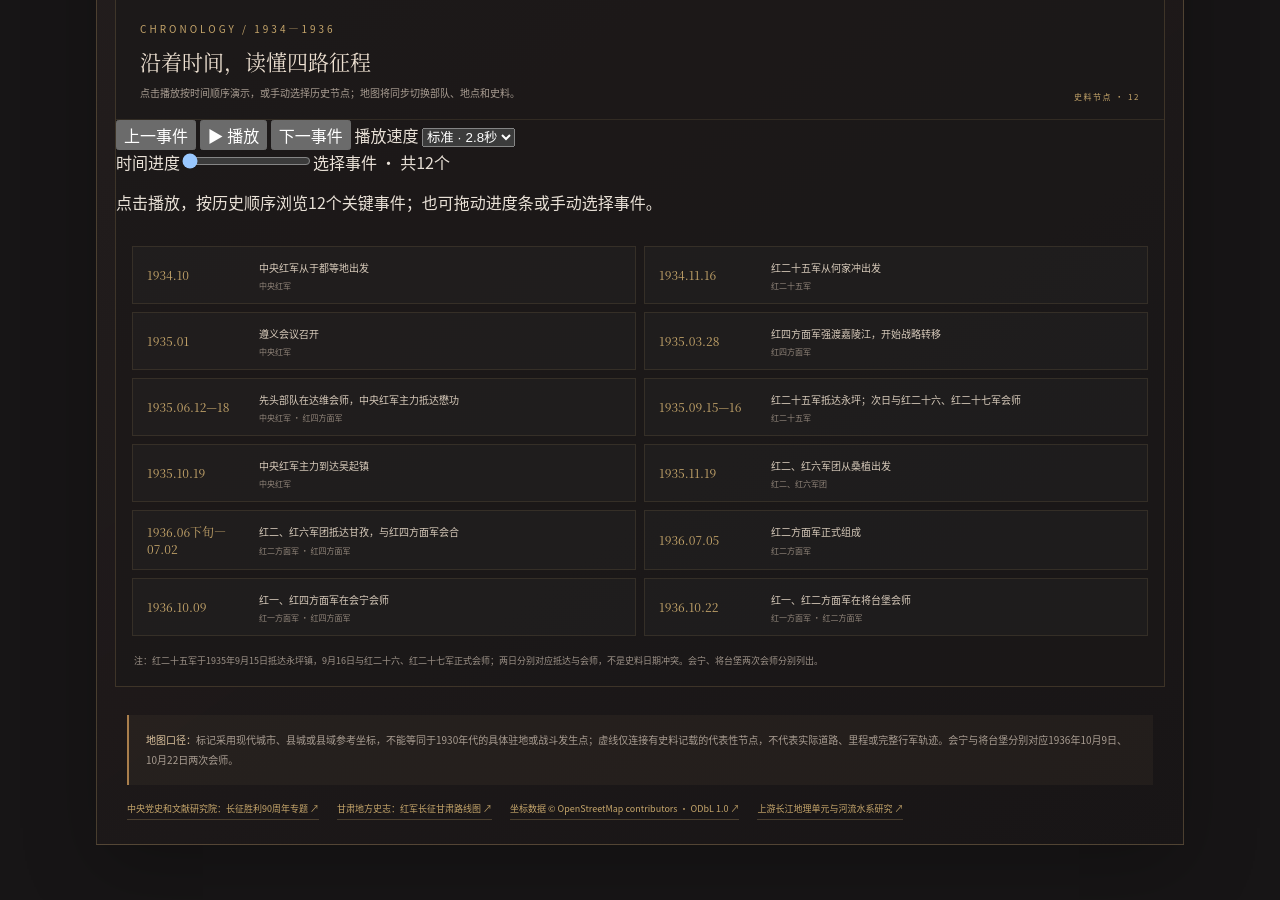
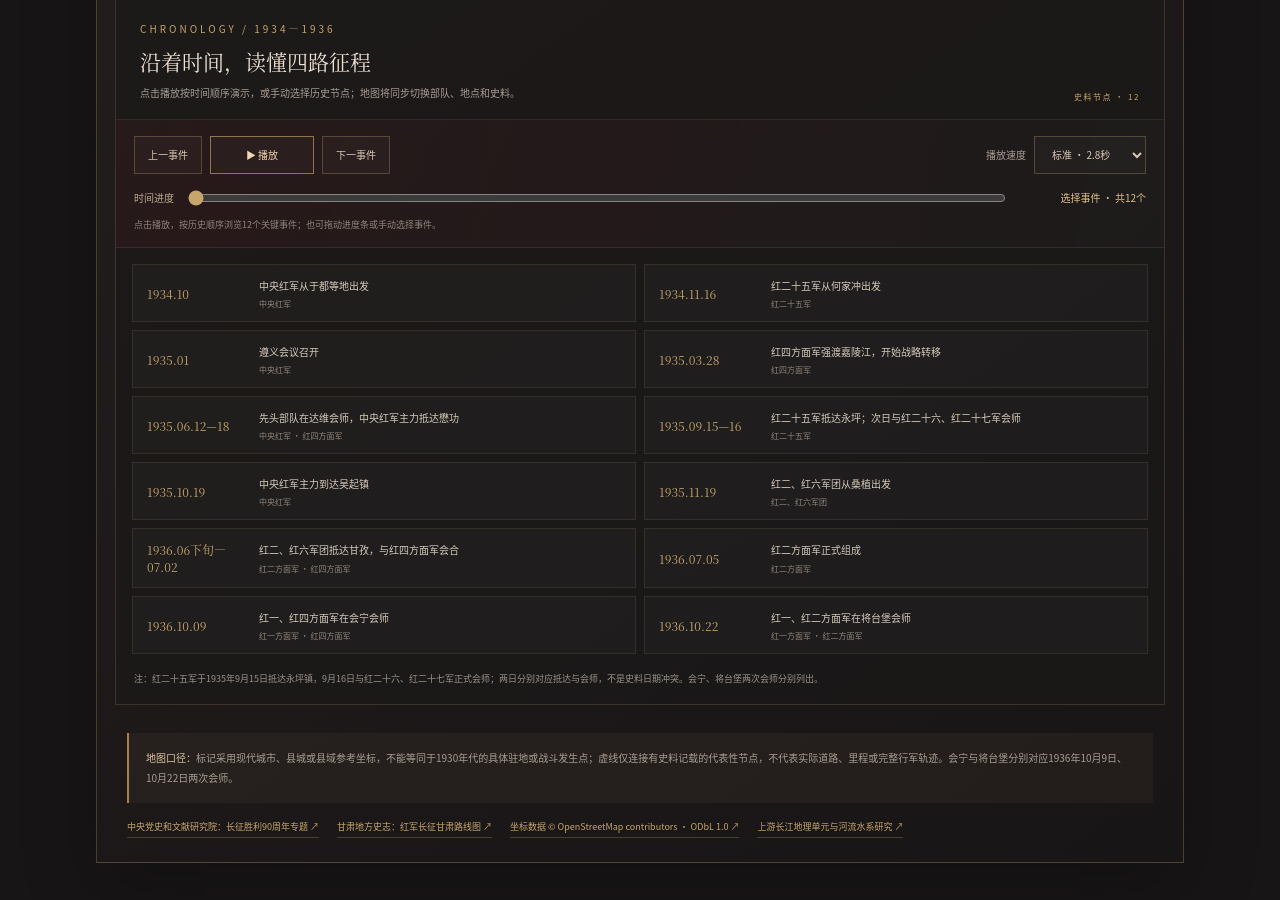
Before and after one commit to sean-xia0/digital-long-march, a plain HTML site: page routes.html in a window 1280 px wide. Shown: the part 2320-3220 px from the top of the page. Drawn offline with Linux system fonts and the light colour scheme.

Commit message:
Style historical route playback controls

```diff
--- a/css/pages.css
+++ b/css/pages.css
@@ -210,3 +210,21 @@
 
 /* V13.3 expanded mobile map marker hit target */
 .geo-place-hit{fill:transparent;pointer-events:all;cursor:pointer}
+
+
+/* V14 historical route playback controls */
+.geo-playback{padding:16px 18px 14px;border-bottom:1px solid rgba(198,166,107,.13);background:linear-gradient(100deg,rgba(116,28,36,.13),rgba(255,255,255,.012))}
+.geo-playback-actions{display:flex;align-items:center;flex-wrap:wrap;gap:8px}
+.geo-playback-actions button,.geo-playback-actions select{min-height:38px;border:1px solid rgba(198,166,107,.3);background:rgba(255,255,255,.025);color:#d8c8b3;padding:8px 13px;font:500 10px var(--sans);cursor:pointer}
+.geo-playback-actions button:hover,.geo-playback-actions button[aria-pressed="true"]{border-color:#c6a66b;background:rgba(198,166,107,.14);color:#f0d8b0}
+.geo-playback-actions #geoPlaybackPlay{min-width:104px;border-color:rgba(198,166,107,.65);color:#f0d8b0}
+.geo-playback-actions label{margin-left:auto;color:#a99d92;font-size:10px}
+.geo-playback-actions select{min-width:112px}
+.geo-playback-progress{display:grid;grid-template-columns:auto minmax(80px,1fr) minmax(130px,auto);align-items:center;gap:12px;margin-top:14px;color:#b9a88f;font-size:10px}
+.geo-playback-progress input{width:100%;accent-color:#c6a66b;cursor:pointer}
+.geo-playback-progress output{color:#e2c18a;font-variant-numeric:tabular-nums;text-align:right}
+.geo-playback>p{margin:9px 0 0;color:#8f8378;font-size:9px;line-height:1.8}
+.fallback-place.event-current .geo-place-dot{fill:#f0bd70;stroke:#fff4df;stroke-width:3;r:11}
+.fallback-place.event-current text{fill:#fff0d5;font-weight:700}
+@media(max-width:760px){.geo-playback{padding:13px 12px}.geo-playback-actions{display:grid;grid-template-columns:repeat(3,minmax(0,1fr));gap:7px}.geo-playback-actions button{padding:8px 5px;font-size:10px}.geo-playback-actions #geoPlaybackPlay{min-width:0}.geo-playback-actions label{grid-column:1 / 2;margin:0;align-self:center}.geo-playback-actions select{grid-column:2 / 4;width:100%}.geo-playback-progress{grid-template-columns:1fr auto;gap:8px}.geo-playback-progress span{grid-column:1 / -1}.geo-playback-progress output{font-size:9px}.geo-playback>p{font-size:10px}}
+@media(prefers-reduced-motion:reduce){.fallback-place.event-current .geo-place-dot{r:9}}
```
